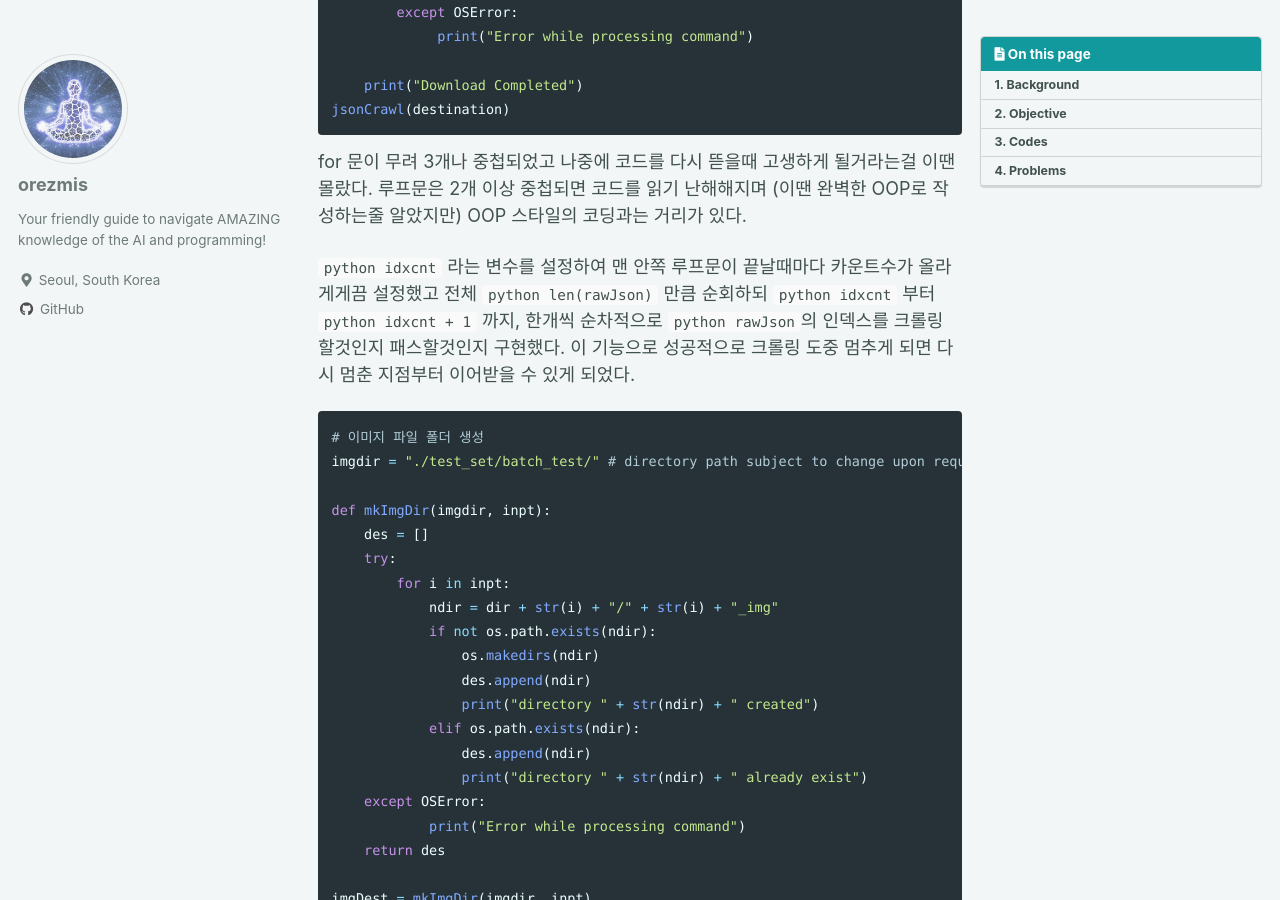
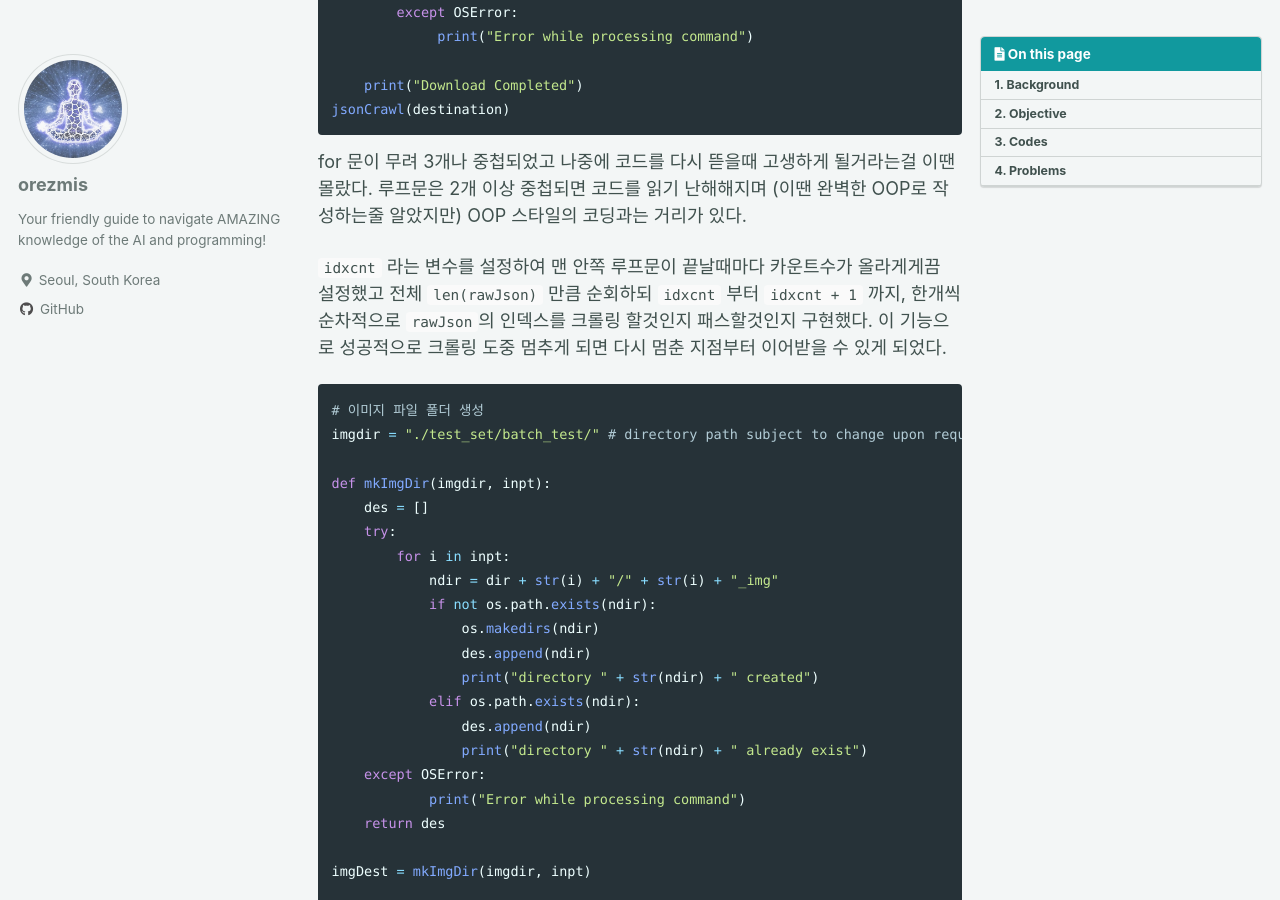
Before and after one commit to orezmis/orezmis.github.io, a Jekyll site: the page built from _posts/2020-11-16-journal_02.md, in a window 1280 px wide and 900 px high, scrolled down 3700 px. Built offline with Jekyll 4.4.1, drawn with Linux system fonts in a browser that asks for light colours; cached includes are drawn as plain includes; some of the changed text lies outside the part shown.

Commit message:
second journal

````diff
--- a/_posts/2020-11-16-journal_02.md
+++ b/_posts/2020-11-16-journal_02.md
@@ -159,8 +159,8 @@
 for 문이 무려 3개나 중첩되었고 나중에 코드를 다시 뜯을때 고생하게 될거라는걸 이땐 몰랐다.
 루프문은 2개 이상 중첩되면 코드를 읽기 난해해지며 (이땐 완벽한 OOP로 작성하는줄 알았지만) OOP 스타일의 코딩과는 거리가 있다.
 
-```python idxcnt ``` 라는 변수를 설정하여 맨 안쪽 루프문이 끝날때마다 카운트수가 올라게게끔 설정했고
-전체  ```python len(rawJson) ``` 만큼 순회하되 ```python idxcnt ``` 부터 ```python idxcnt + 1 ``` 까지, 한개씩 순차적으로 ```python rawJson ```의 인덱스를 크롤링 할것인지 패스할것인지 구현했다.
+``` idxcnt ``` 라는 변수를 설정하여 맨 안쪽 루프문이 끝날때마다 카운트수가 올라게게끔 설정했고
+전체  ``` len(rawJson) ``` 만큼 순회하되 ``` idxcnt ``` 부터 ``` idxcnt + 1 ``` 까지, 한개씩 순차적으로 ``` rawJson ```의 인덱스를 크롤링 할것인지 패스할것인지 구현했다.
 이 기능으로 성공적으로 크롤링 도중 멈추게 되면 다시 멈춘 지점부터 이어받을 수 있게 되었다.
 
 
@@ -247,7 +247,7 @@
 
 
 기능적으론 위의 JSON 파일을 크롤링 하는것과 동일하나, 역시 많은 루프문을 사용하여 나름 오토매틱하게 이름을 설정하고 경로를 찾아가게끔 만들었다.
-```python time.sleep(0.05) ```의 시간차를 줘 더 빠르게 이미지를 저장하게끔 했고 문제는 없는듯 했다.
+``` time.sleep(0.05) ```의 시간차를 줘 더 빠르게 이미지를 저장하게끔 했고 문제는 없는듯 했다.
 이때까지만 해도 머리를 써가며 많은 중첩 루프문을 사용하여 코드를 짠게 대견하다고 생각 했지만 다음에 마주할 문제때문에 생 헛고생이였다는걸 알게 되었다.
 
 
````
